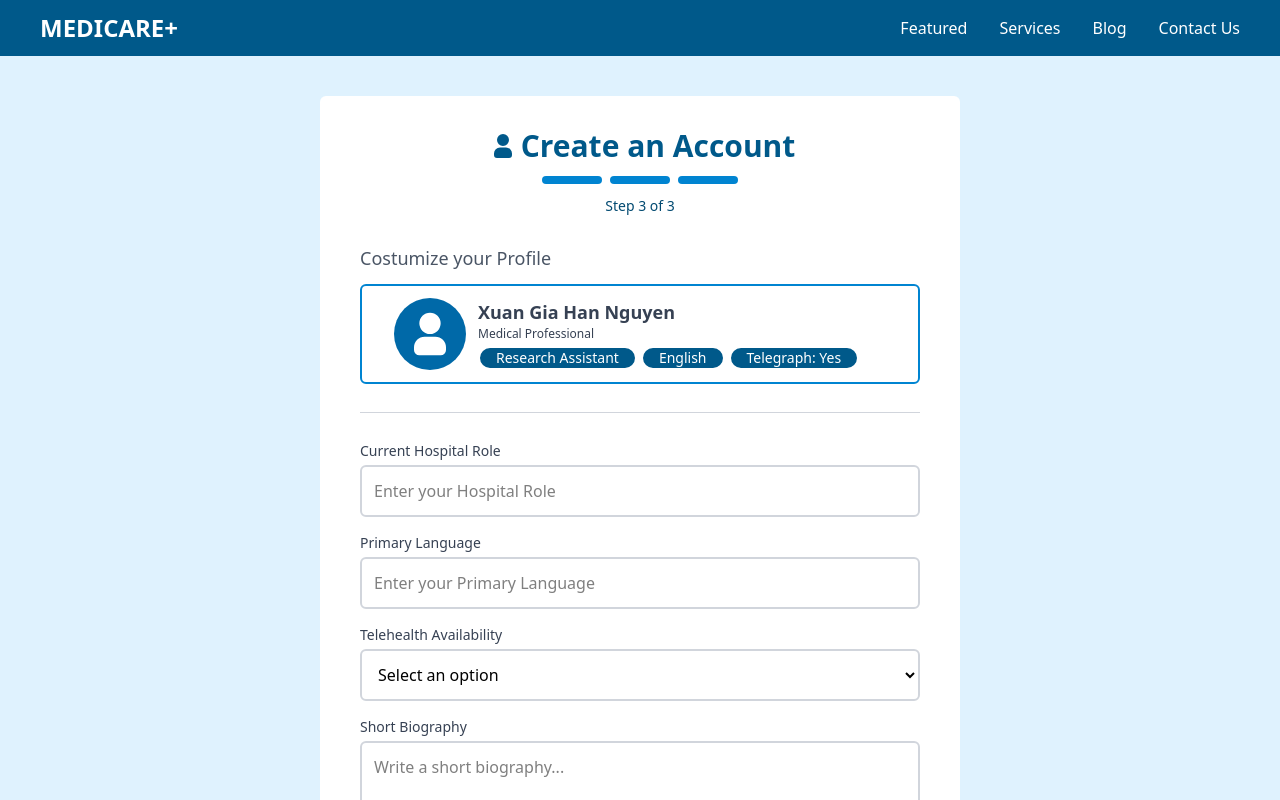
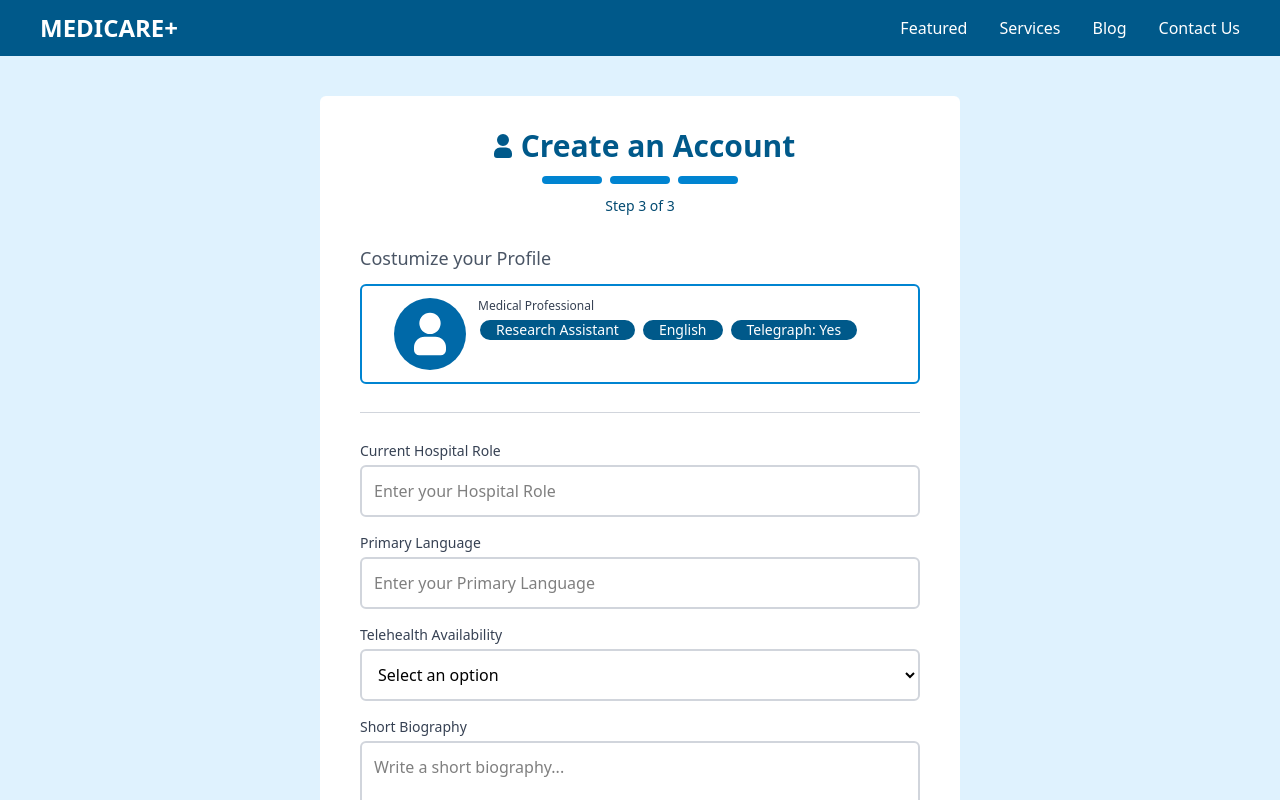
Before and after one commit to XuanGiaHanNguyen/MediCare-, a React (Vite) app in the folder frontend/: page /medprofile in a window 1280 px wide. Shown: the top 800 px of the page. Built offline with nearby package versions, Linux system fonts and the light colour scheme.

Commit message:
initialized states for name

```diff
--- a/frontend/src/pages/AuthSteps/CreateProfile/MedProf.jsx
+++ b/frontend/src/pages/AuthSteps/CreateProfile/MedProf.jsx
@@ -10,6 +10,8 @@ function MedProf (){
     const [Language, setLanguage] = useState('')
     const [Tele, setTele] = useState()
     const [Bio, setBio] = useState("")
+
+    const name = sessionStorage.getItem("Name")
 
     const navigate = useNavigate()
 
@@ -41,7 +43,7 @@ function MedProf (){
                         {UserDisplayIcon}
                     </div>
                     <div>
-                       <p className="font-bold text-lg text-gray-700">Xuan Gia Han Nguyen  </p>
+                       <p className="font-bold text-lg text-gray-700">{name}</p>
                        <p className="font-normal text-xs pb-1 text-gray-700"> Medical Professional</p>
                        <div className="flex flex-row gap-1">
                             <p className="border-2 bg-sky-800 text-white text-sm rounded-full px-4">
```
